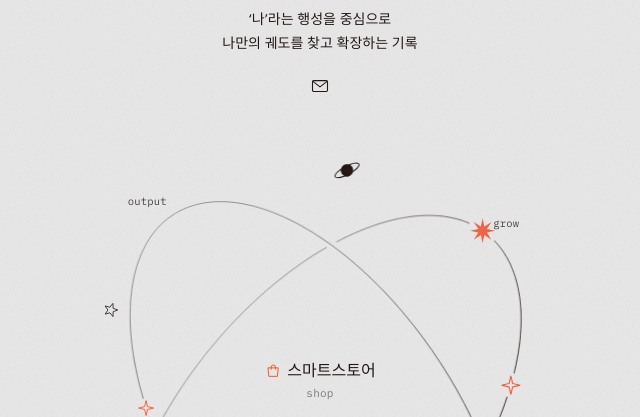
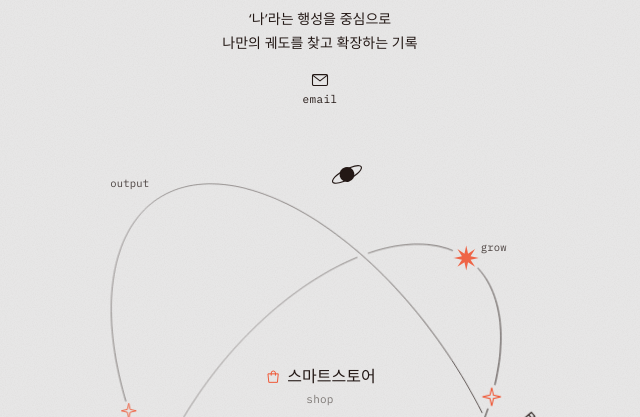
Before and after one commit to dossumthing/dossumthing-link, a plain HTML site: page index.html in a window 1280 px wide. Shown: the part 148-565 px from the top of the page, without its empty margins (320-960 px from the left). Drawn offline with Linux system fonts and the light colour scheme; a web font is replaced by a local one.

Commit message:
궤도 크기 조정, 이름표 간격, 표시 20% 확대·위치, email 글자
Co-Authored-By: Claude Opus 5.5 <noreply@anthropic.com>

```diff
--- a/index.html
+++ b/index.html
@@ -72,9 +72,10 @@
 
   /* 메일: 누르면 주소 복사 */
   .mail {
-    display: inline-flex; align-items: center; justify-content: center;
-    width: 40px; height: 40px; margin: 10px auto 0;
-    border: 0; border-radius: 50%; background: none; color: var(--ink);
+    display: inline-flex; flex-direction: column; align-items: center; justify-content: center; gap: 2px;
+    min-width: 48px; padding: 6px 8px; margin: 8px auto 0;
+    border: 0; border-radius: 6px; background: none; color: var(--ink);
+    font: 400 11px var(--mono); letter-spacing: .04em;
     cursor: pointer; transition: color .2s;
   }
   .mail svg { width: 20px; height: 20px; fill: none; stroke: currentColor; stroke-width: 1.3; stroke-linejoin: round; stroke-linecap: round; }
@@ -142,6 +143,7 @@
     <p class="lede">‘나’라는 행성을 중심으로<br>나만의 궤도를 찾고 확장하는 기록</p>
     <button class="mail" type="button" id="mail" aria-label="메일 주소 복사">
       <svg viewBox="0 0 24 24" aria-hidden="true"><rect x="3" y="5.5" width="18" height="13" rx="1.5"/><path d="M3.5 6.5l8.5 6.5 8.5-6.5"/></svg>
+      <span>email</span>
     </button>
     <p class="toast" id="toast" role="status" aria-live="polite"></p>
   </header>
--- a/orbit.js
+++ b/orbit.js
@@ -15,8 +15,8 @@
 
   // 궤도: 반지름(rx, ry), 기울기(rot)
   var orbits = [
-    { rx: 150, ry: 282, rot: -33 },    // output–input
-    { rx: 278, ry: 150, rot: -51 }     // 비스듬히 누운 궤도
+    { rx: 165, ry: 310, rot: -33 },    // output–input
+    { rx: 250, ry: 135, rot: -51 }     // 비스듬히 누운 궤도
   ];
   orbits.forEach(function (o) {
     o.c = Math.cos(o.rot * DEG); o.s = Math.sin(o.rot * DEG);
@@ -103,12 +103,13 @@
     var a = orbits[0], b = orbits[1];
     var top = at(a, -Math.PI / 2), bot = at(a, Math.PI / 2);
     var vx = -a.s, vy = a.c;                           // 세로 궤도의 긴 축 방향(아래쪽)
-    label('output', top.x - vx * 12, top.y - vy * 12, 'end');
-    label('input', bot.x + vx * 12, bot.y + vy * 12 + 9, 'start');
+    // 궤도 끝에서 긴 축 방향으로 일정하게 떨어뜨린다 (글자 기준선 보정 포함)
+    label('output', top.x - vx * 14 - 2, top.y - vy * 14, 'end');
+    label('input', bot.x + vx * 14 + 2, bot.y + vy * 14 + 9, 'start');
     var g = at(b, 0), c = at(b, Math.PI);
     var ux = b.c, uy = b.s;                            // 누운 궤도의 긴 축 방향
-    label('grow', g.x + ux * 10, g.y + uy * 10, 'start');
-    label('care', c.x - ux * 10, c.y - uy * 10 + 9, 'end');
+    label('grow', g.x + ux * 14 + 2, g.y + uy * 14, 'start');
+    label('care', c.x - ux * 14 - 2, c.y - uy * 14 + 9, 'end');
   })();
 
   // 별: 8갈래
@@ -151,14 +152,14 @@
   // 사분면 네 자리: 글 대신 작은 행성·별 (마우스를 올리면 원래 문구)
   // 각자 작은 원을 그리며 떠다니고, 모양마다 따로 움직인다.
   var decos = [
-    { x: 262, y: 22, q: '실행 / 변화 / 성장', kind: 'ring' },              // Output–Grow (위)
-    { x: 448, y: 318, q: '목표 / 설계', kind: 'pen' },                     // Grow–Input (오른쪽 바깥)
-    { x: 196, y: 590, q: '기억 / 배움', kind: 'note' },                    // Input–Care (아래)
-    { x: 14, y: 168, q: '생각 정리 · 셀프 리뷰 / 피드백', kind: 'star5' }  // Care–Output (왼쪽 바깥)
+    { x: 262, y: 20, q: '실행 / 변화 / 성장', kind: 'ring' },              // Output–Grow (위)
+    { x: 444, y: 270, q: '목표 / 설계', kind: 'pen' },                     // Grow–Input (오른쪽 바깥)
+    { x: 214, y: 590, q: '기억 / 배움', kind: 'note' },                    // Input–Care (아래)
+    { x: 18, y: 342, q: '생각 정리 · 셀프 리뷰 / 피드백', kind: 'star5' }  // Care–Output (왼쪽 바깥)
   ].map(function (d, i) {
     var g = el('g', {}, gDeco);
     el('title', {}, g).textContent = d.q;
-    el('circle', { r: 16, fill: 'transparent' }, g);                     // 마우스 올리기 쉽게
+    el('circle', { r: 18, fill: 'transparent' }, g);                     // 마우스 올리기 쉽게
     var inner = el('g', {}, g);
     if (d.kind === 'ring') {
       el('path', { d: 'M-13 1.5 A13 4 -14 0 0 13 -1.5', 'class': 'deco-line' }, inner);   // 뒤쪽 고리
@@ -188,7 +189,7 @@
     decos.forEach(function (d) {
       var w = clock * TAU / 9 + d.ph;                                   // 작은 원을 그리며 떠다님
       var x = d.x + Math.cos(w) * 4, y = d.y + Math.sin(w * 1.3) * 5;
-      d.g.setAttribute('transform', 'translate(' + f1(x) + ' ' + f1(y) + ')');
+      d.g.setAttribute('transform', 'translate(' + f1(x) + ' ' + f1(y) + ') scale(1.2)');   // 20% 크게
       if (d.kind === 'ring') {                                          // 고리 행성: 천천히 기울었다 돌아옴
         d.inner.setAttribute('transform', 'rotate(' + f1(Math.sin(clock * TAU / 6 + d.ph) * 16) + ')');
       } else if (d.kind === 'pen') {                                    // 펜: 끄적이듯 살짝 흔들림
```
